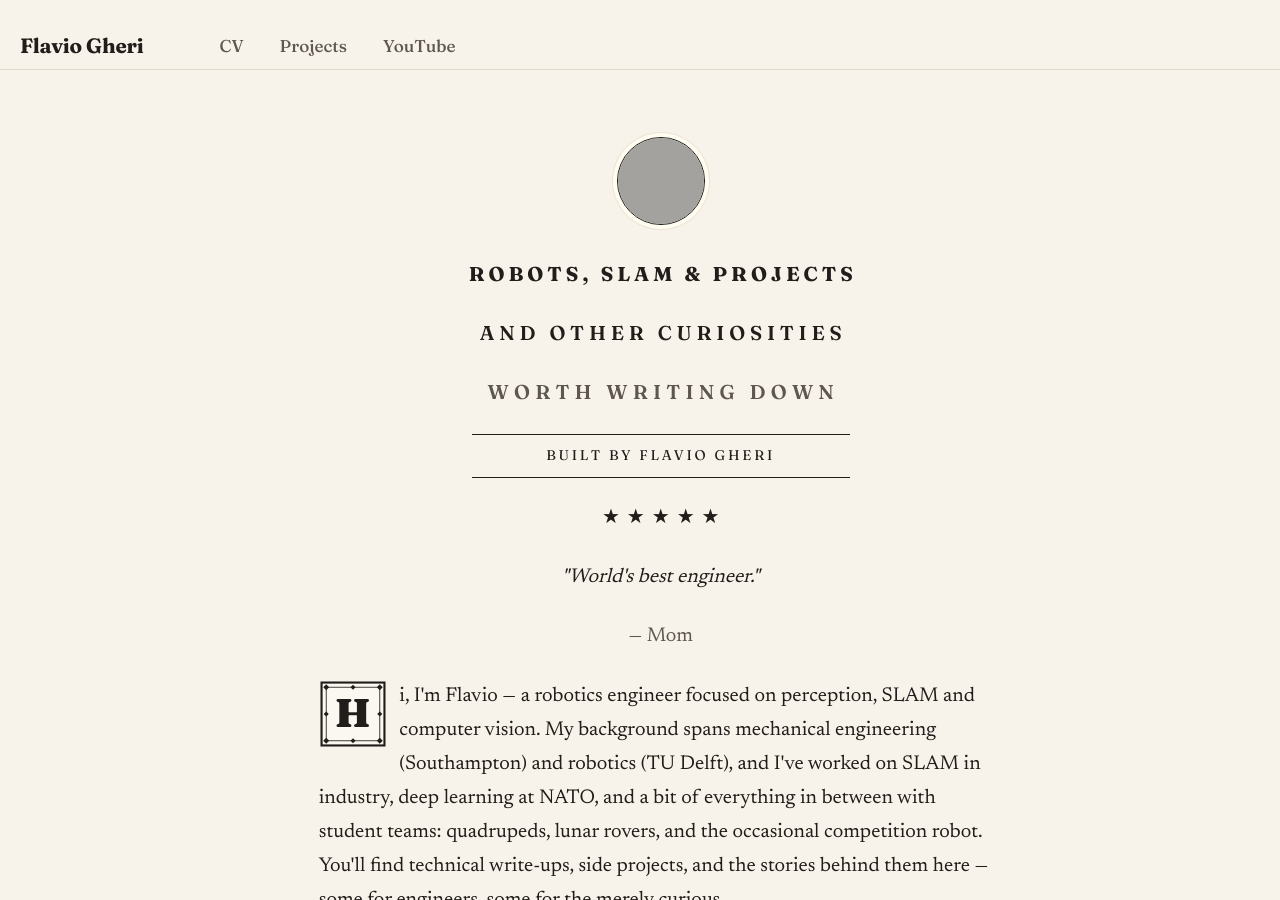
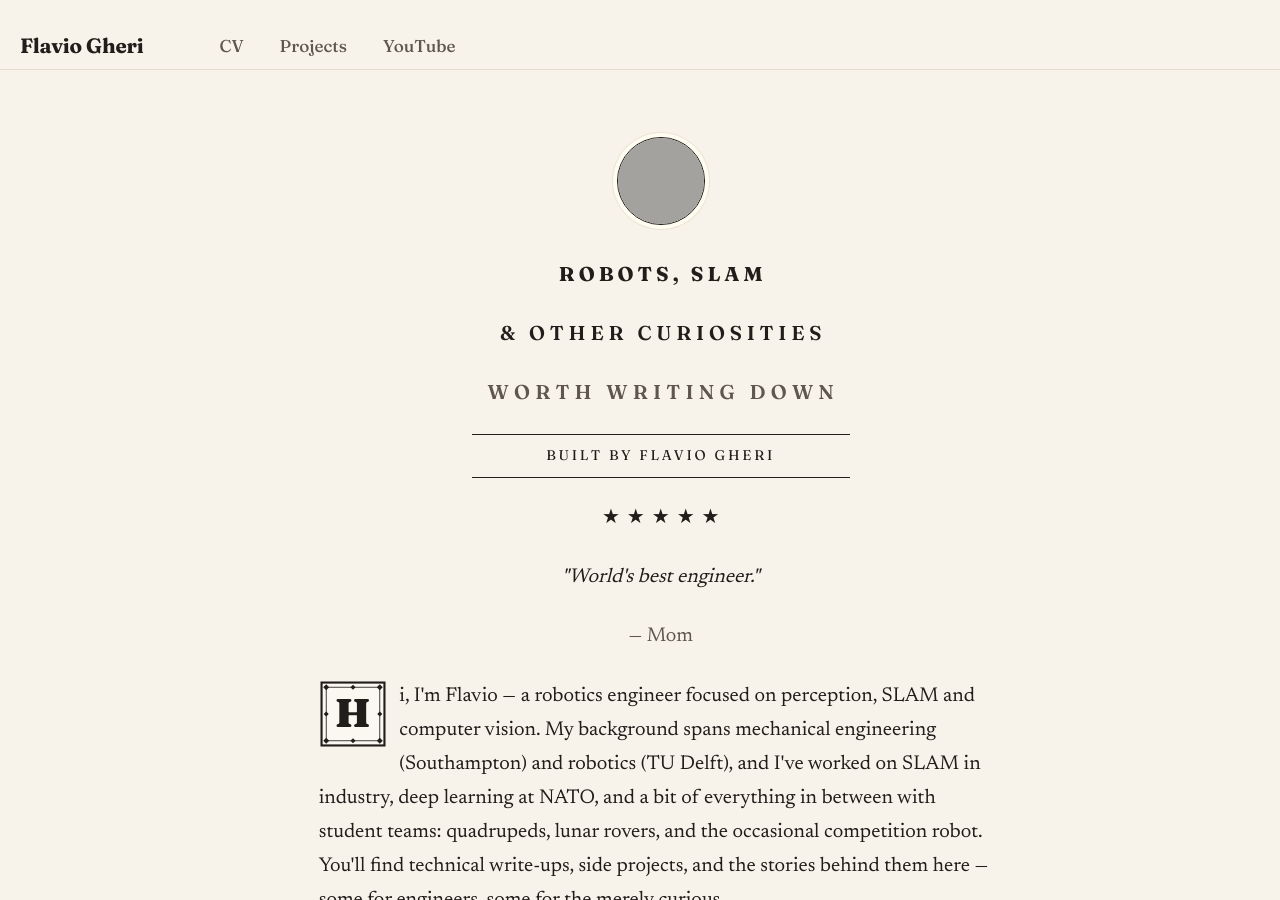
Before and after one commit to flaviogheri/flaviogheri.github.io, a Jekyll site: the page built from _pages/about.md, in a window 1280 px wide and 900 px high. Built offline with Jekyll 4.4.1, drawn with Linux system fonts in a browser that asks for light colours; grey boxes are pictures that could not be loaded.

Commit message:
changed title wording slighty

```diff
--- a/_pages/about.md
+++ b/_pages/about.md
@@ -11,8 +11,8 @@ redirect_from:
 
   <img class="home-portrait" src="/images/profile.png" alt="Flavio Gheri" />
 
-  <p class="tp-sub1">Robots, SLAM &amp; Projects</p>
-  <p class="tp-sub2">And Other Curiosities</p>
+  <p class="tp-sub1">Robots, SLAM </p>
+  <p class="tp-sub2">&amp; Other Curiosities</p>
   <p class="tp-sub3">Worth Writing Down</p>
 
   <div class="tp-byline">Built by Flavio Gheri</div>
```
